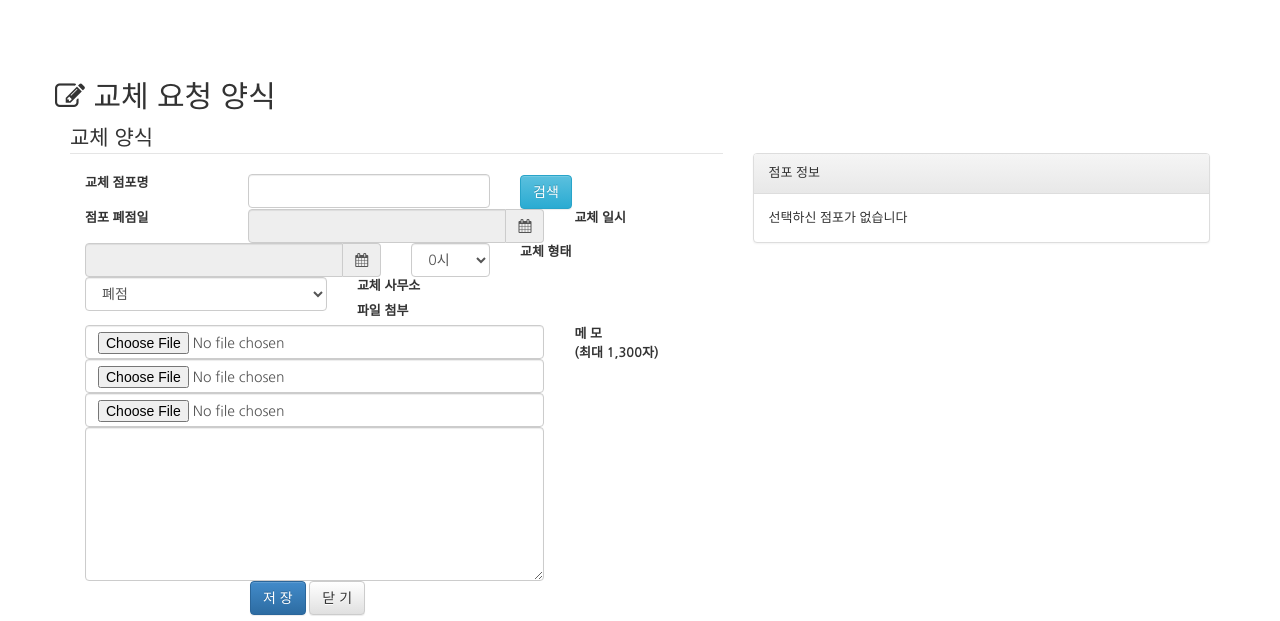
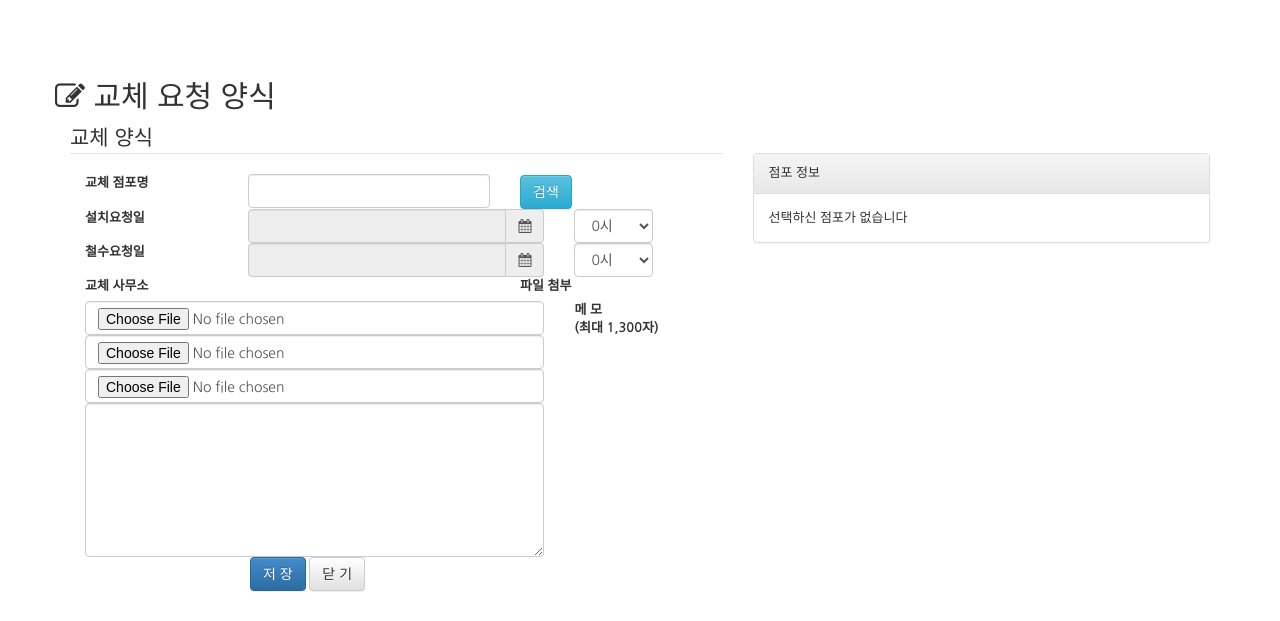
Before and after one commit to nogovern/sisnet, a PHP site: template application/views/work/work_replace_register.php in a window 1280 px wide. Shown: the top 621 px of the page. Run offline with PHP 8.4, Linux system fonts and the light colour scheme; the template is opened without the code that fills it, so the values that code supplies are empty; some libraries are stand-ins or nearby versions.

Commit message:
교체 요청서 양식 수정

```diff
--- a/application/views/work/work_replace_register.php
+++ b/application/views/work/work_replace_register.php
@@ -13,9 +13,14 @@ $this->view('layout/navbar');
     // 에러 출력
     echo validation_errors();
     echo form_open('', 'enctype="multipart/form-data role="form" class="form-horizontal" ');
-    echo form_hidden('store_id', '', ' id="store_id"');
 
+    ////////////////
+    // 교체 업무 기본 값 - hidden element
+    ////////////////
 ?>
+      <input type="hidden" name="store_id" id="store_id" value="">
+      <input type="hidden" name="op_type" id="op_type" value="1">
+
       <fieldset class="col-sm-7">
         <legend>교체 양식</legend>
 
@@ -30,25 +35,15 @@ $this->view('layout/navbar');
         </div>
 
         <div class="form-group">
-          <label class="control-label col-sm-3">점포 폐점일</label>
+          <label class="control-label col-sm-3">설치요청일</label>
           <div class="col-sm-6">
             <div class="input-group">
-                <input type="text" id="date_close" name="date_close" class="form-control date-picker" readonly>
-                <span class="input-group-addon btn_date"><i class="fa fa-calendar"></i></span>
-            </div>
-          </div>
-        </div>
-
-        <div class="form-group">
-          <label class="control-label col-sm-3">교체 일시</label>
-          <div class="col-sm-6">
-            <div class="input-group">
-              <input type="text" id="date_request" name="date_request" class="form-control date-picker" readonly>
+              <input type="text" id="date_open" name="date_open" class="form-control date-picker" readonly>
               <span class="input-group-addon btn_date"><i class="fa fa-calendar"></i></span>
             </div>
           </div>
           <div class="col-sm-2">
-            <select class="form-control" name="date_request_hour">
+            <select class="form-control" id="date_open_hour" name="date_open_hour">
               <?php for($i=0; $i < 25; $i++):?>
               <option value="<?=$i?>"><?=$i?>시</option>
               <?php endfor; ?>
@@ -56,6 +51,24 @@ $this->view('layout/navbar');
           </div>
         </div>
 
+        <div class="form-group">
+          <label class="control-label col-sm-3">철수요청일</label>
+          <div class="col-sm-6">
+            <div class="input-group">
+                <input type="text" id="date_close" name="date_close" class="form-control date-picker" readonly>
+                <span class="input-group-addon btn_date"><i class="fa fa-calendar"></i></span>
+            </div>
+          </div>
+          <div class="col-sm-2">
+            <select class="form-control" id="date_close_hour" name="date_close_hour">
+              <?php for($i=0; $i < 25; $i++):?>
+              <option value="<?=$i?>"><?=$i?>시</option>
+              <?php endfor; ?>
+            </select>
+          </div>
+        </div>
+
+        <!-- 교체 업무는 type 이 없음
         <div class="form-group">
           <label class="control-label col-sm-3">교체 형태</label>
           <div class="col-sm-5">
@@ -67,6 +80,7 @@ $this->view('layout/navbar');
             </select>
           </div>
         </div>
+        -->
 
         <div class="form-group">
           <label class="control-label col-sm-3">교체 사무소</label>
@@ -191,7 +205,7 @@ $(document).ready(function(){
       },
       store_name: "required",
       date_close: "required",
-      date_request: "required"
+      date_open: "required"
     },
     submitHandler: function(form) {
       form.submit();
```
Also changed, not shown: application/controllers/work/replace.php (+5 -4 lines).
